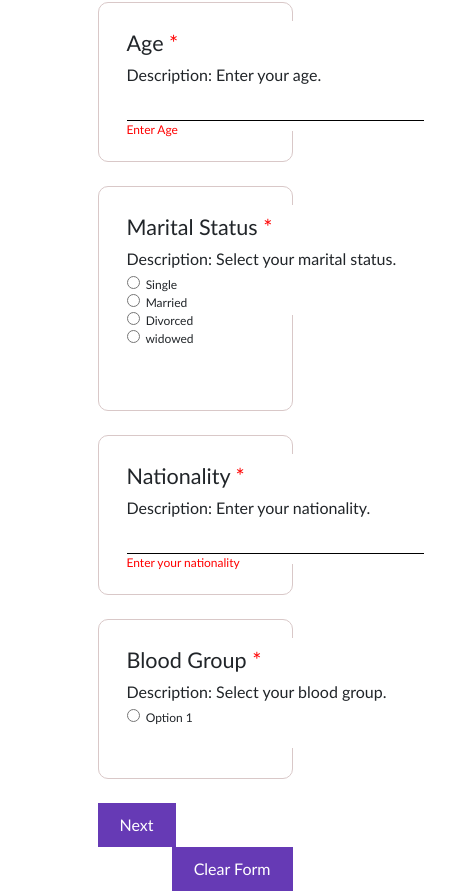
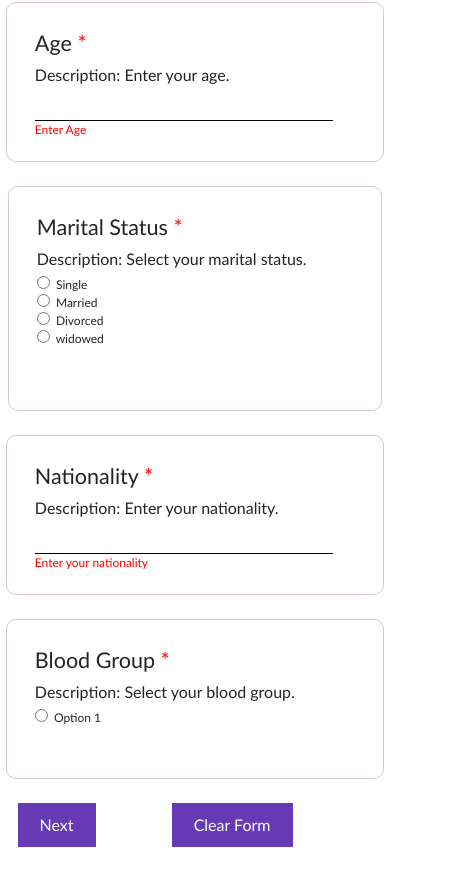
Before and after one commit to PankajGatty/vyzenRepo, a React (Create React App) app in the folder frontend/: page / in a window 390 px wide. Shown: the part 1865-2756 px from the top of the page, 468 px wide, since content can reach past the window. After the commit the page ends 2712 px from the top, so only its background shows below. Built offline with nearby package versions, Linux system fonts and the light colour scheme.

Commit message:
Update App.css

```diff
--- a/frontend/src/App.css
+++ b/frontend/src/App.css
@@ -36,3 +36,59 @@
     transform: rotate(360deg);
   }
 }
+
+@media only screen and (max-width: 600px) {
+  .main2 {
+     height: 160px;
+     width: 97vw;
+     border: 1px solid rgb(217, 200, 200);
+     background-color: white;
+     border-radius: 10px;
+     padding-left: 30px;
+     padding: 5px;
+     font-size: 15px;
+ }
+
+ .main3 {
+     height: 200px;
+     width: 96vw;
+     border: 1px solid rgb(217, 200, 200);
+     background-color: white;
+     border-radius: 10px;
+     padding-left: 30px;
+     padding: 5px;
+     font-size: 15px;
+ }
+ .main4 {
+     height: 225px;
+     width: 96vw;
+     border: 1px solid rgb(217, 200, 200);
+     background-color: white;
+     border-radius: 10px;
+     padding-left: 30px;
+     padding: 5px;
+     font-size: 15px;
+ }
+ .submit2 {
+  width: 50vw;
+  display: flex;
+  flex-direction: row;
+  position: relative;
+  justify-content: flex-end;
+  margin-top: -44px;
+}
+.submit1 {
+  width: 50vw;
+  display: flex;
+  flex-direction: row;
+  justify-content: flex-start;
+  margin-left: -160px;
+}
+}
+.submit2 {
+  width: 50vw;
+  display: flex;
+  flex-direction: row;
+  justify-content: flex-end;
+  margin-top: -44px;
+}
```
